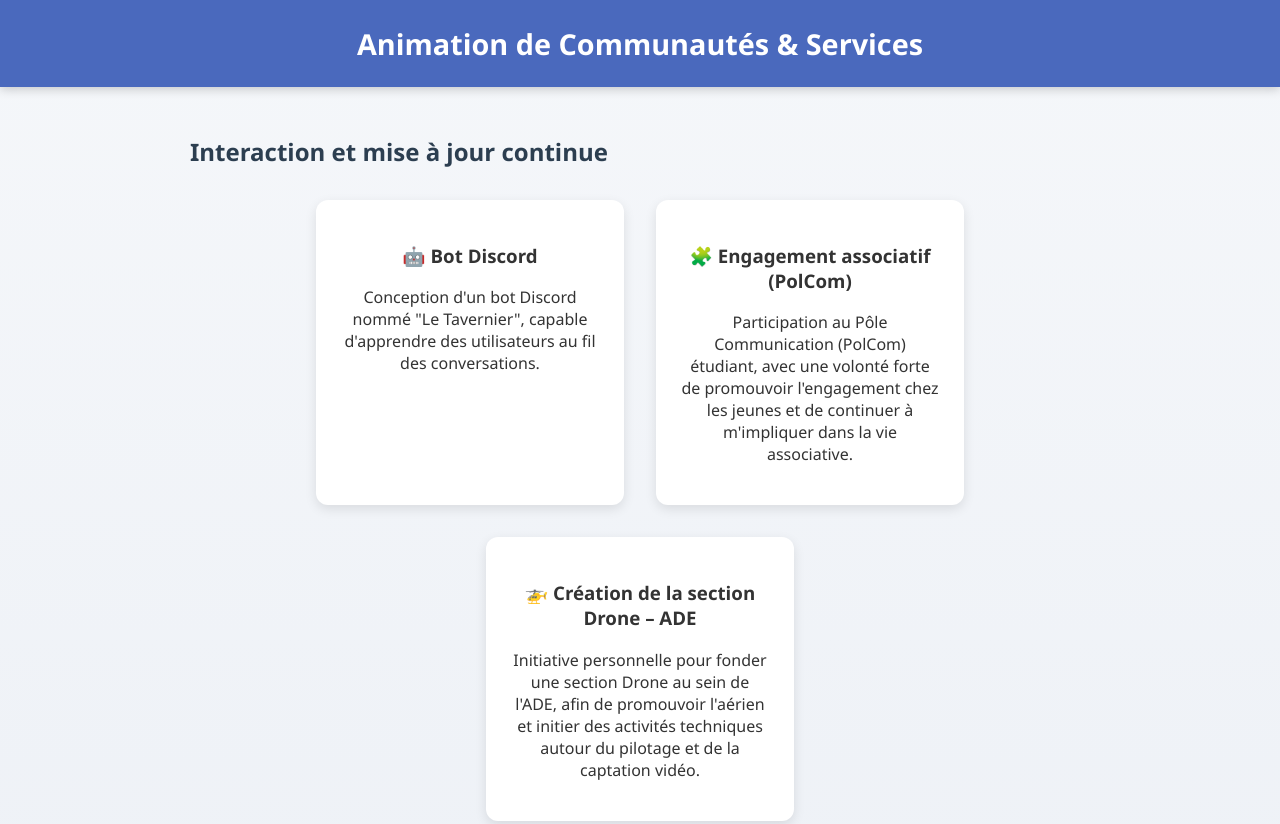
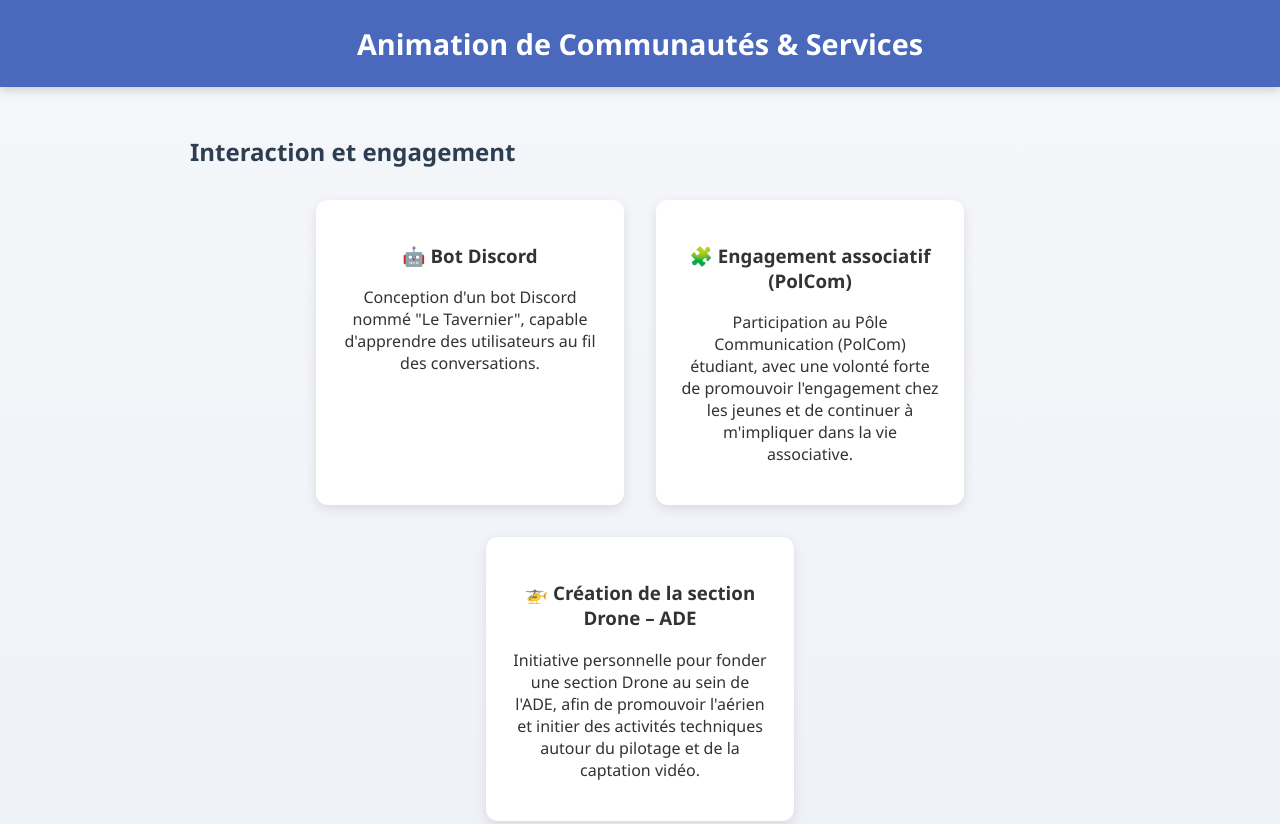
Before and after one commit to Matthieumoto/Portfolio, a plain HTML site: page communautes.html in a window 1280 px wide. Shown: the top 824 px of the page. Drawn offline with Linux system fonts and the light colour scheme.

Commit message:
Update communautes.html

```diff
--- a/communautes.html
+++ b/communautes.html
@@ -9,7 +9,7 @@
   <header>Animation de Communautés & Services</header>
 
   <div class="container">
-    <h2>Interaction et mise à jour continue</h2>
+    <h2>Interaction et engagement</h2>
 
     <div class="qualities">
 
```
